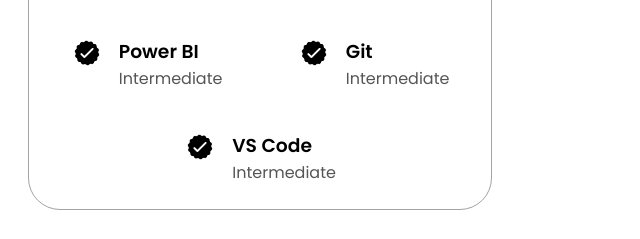
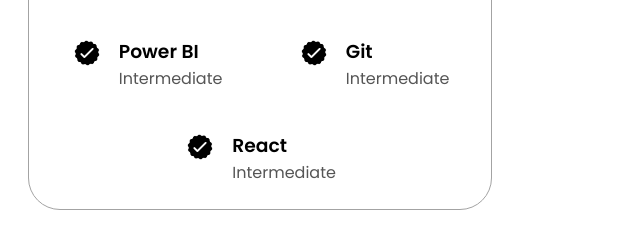
Before and after one commit to jahanzebkhan08/Website-Portfolio-HTML-CSS-JS-, a plain HTML site: page index.html in a window 1280 px wide. Shown: the part 1981-2220 px from the top of the page, 628-1268 px from the left. Drawn offline with Linux system fonts and the light colour scheme.

Commit message:
Update index.html

```diff
--- a/index.html
+++ b/index.html
@@ -236,7 +236,7 @@
                   class="icon"
                 />
                 <div>
-                  <h3>VS Code</h3>
+                  <h3>React</h3>
                   <p>Intermediate</p>
                 </div>
               </article>
```
